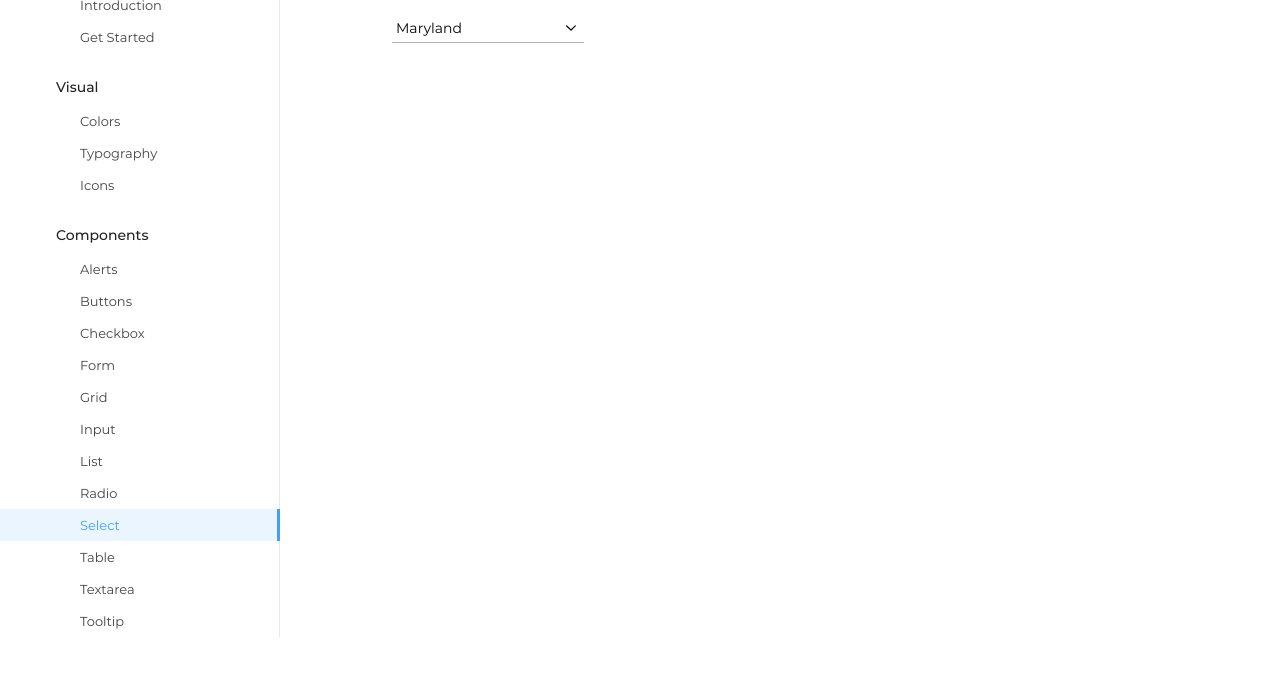
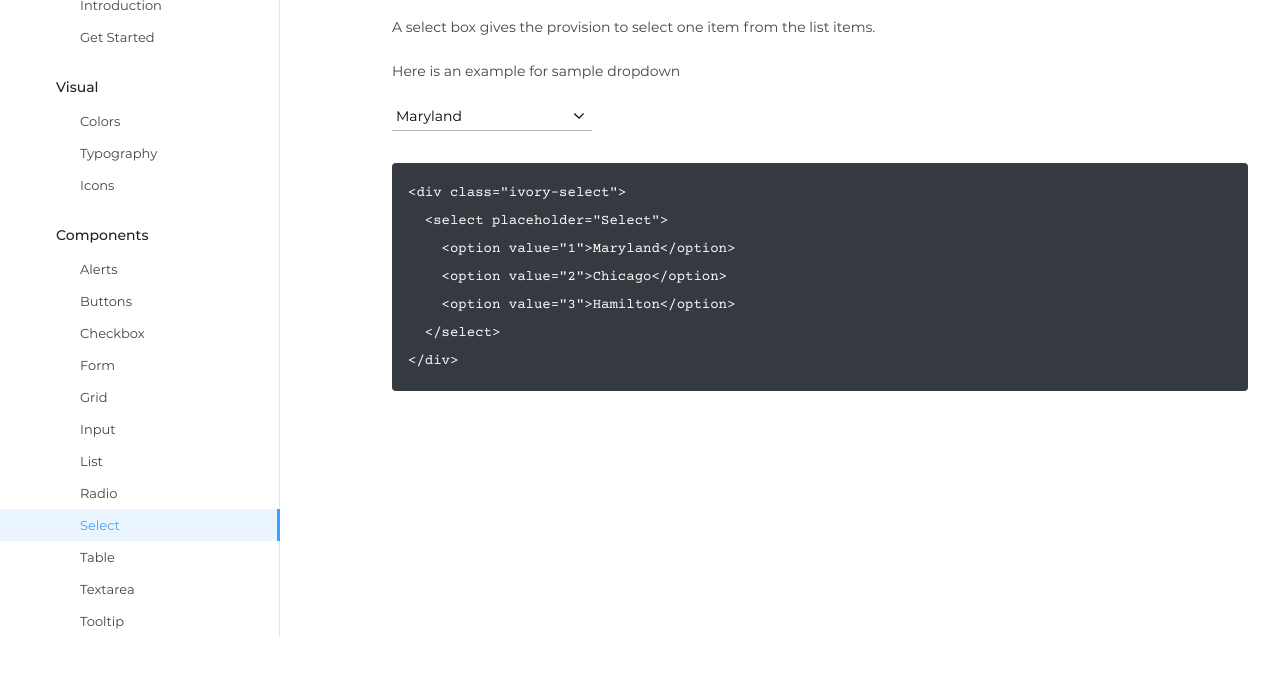
Before and after one commit to IVORY-UI/ivory, a website: page docs/index.html in a window 1280 px wide. Both pictures are taken after a click on the link "Select". Shown: the part 79-754 px from the top of the page. Drawn offline with nearby package versions, Linux system fonts and the light colour scheme.

Commit message:
Select component

```diff
--- a/docs/index.html
+++ b/docs/index.html
@@ -1405,17 +1405,30 @@
         <section id="select" class="docs-section">
           <h1 class="section-title">Select</h1>
           <div class="section-body">
-            <div class="row" style="margin-bottom: 1rem;">
-              <div class="col-3">
-                <div class="ivory-select-wrapper">
-                  <select class="ivory-select" placeholder="Select">
-                    <option value="1">Maryland</option>
-                    <option value="2">Chicago</option>
-                    <option value="3">Hamilton</option>
-                  </select>
-                </div>
-              </div>
-            </div>
+            <p>A select box gives the provision to select one item from the list items.</p>
+            <p>Here is an example for sample dropdown</p>
+            <div class="ivory-select">
+              <select placeholder="Select">
+                <option value="1">Maryland</option>
+                <option value="2">Chicago</option>
+                <option value="3">Hamilton</option>
+              </select>
+            </div>
+
+            <div style="margin: 2rem 0">
+              <pre>
+                <code>
+                  &lt;div class="ivory-select"&gt;<br/>
+                  &nbsp;&nbsp;&lt;select placeholder="Select"&gt;<br/>
+                  &nbsp;&nbsp;&nbsp;&nbsp;&lt;option value="1"&gt;Maryland&lt;/option&gt;<br/>
+                  &nbsp;&nbsp;&nbsp;&nbsp;&lt;option value="2"&gt;Chicago&lt;/option&gt;<br/>
+                  &nbsp;&nbsp;&nbsp;&nbsp;&lt;option value="3"&gt;Hamilton&lt;/option&gt;<br/>
+                  &nbsp;&nbsp;&lt;/select&gt;<br/>
+                  &lt;/div&gt;
+                </code>
+              </pre>
+            </div>
+
           </div>
         </section>
 
--- a/src/styles/_form.scss
+++ b/src/styles/_form.scss
@@ -38,10 +38,11 @@
   }
 }
 
-.ivory-select-wrapper {
+.ivory-select {
   position: relative;
   cursor: pointer;
-  .ivory-select {
+  max-width: 200px;
+  select {
     @include webappearance(none);
     @extend %default-form-element;
     margin: 0;
```
Also changed, not shown: dist/ivory.min.css, 1 other file.
